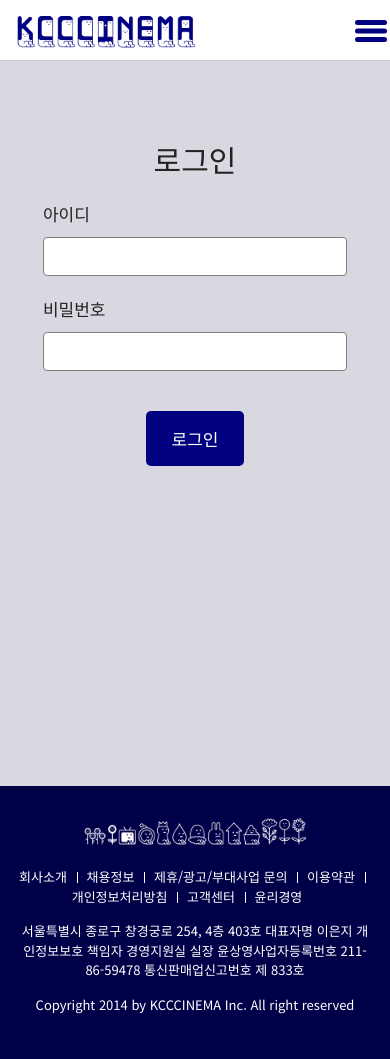
After one commit to 2birdsilver/KCCCINEMA, a Spring Boot app: page /login in a window 390 px wide. The commit adds this page. Run offline with Spring Boot 4, Linux system fonts and the light colour scheme.

Commit message:
[하늘][#add] login 화면 구현

```diff
--- /dev/null
+++ b/KCCCINEMAPrj/src/main/java/com/example/kcccinema/controller/UserController.java
@@ -0,0 +1,18 @@
+package com.example.kcccinema.controller;
+
+import org.springframework.stereotype.Controller;
+import org.springframework.web.bind.annotation.RequestMapping;
+
+@Controller
+public class UserController {
+
+	@RequestMapping("/login")
+	public String login() {
+		return "user/login";
+	}
+
+	@RequestMapping("/signup")
+	public String signup() {
+		return "user/signup";
+	}
+}
--- a/KCCCINEMAPrj/src/main/resources/static/css/home.css
+++ b/KCCCINEMAPrj/src/main/resources/static/css/home.css
@@ -51,7 +51,7 @@
   padding: 0 16px;
 }
 
-#check_box {
+#side_check_box {
   display: none;
 }
 #side_menu {
@@ -974,11 +974,11 @@ body.modal_on {
     left: 0px;
   }
 
-#check_box {
+#side_check_box {
   display: none;
 }
 
-#check_box + label {
+#side_check_box + label {
   position: absolute;
   top: 20px;
   display: block;
@@ -989,7 +989,7 @@ body.modal_on {
   z-index: 2;
 }
 
-#check_box + label > span {
+#side_check_box + label > span {
   position: absolute;
   display: block;
   width: 100%;
@@ -999,26 +999,26 @@ body.modal_on {
   transition: all 300ms;
 }
 
-#check_box:checked + label > span:nth-child(1) {
+#side_check_box:checked + label > span:nth-child(1) {
   top: 50%;
   transform: translate(0, -50%);
   transform: rotate(45deg);
 }
 
-#check_box + label > span:nth-child(2) {
+#side_check_box + label > span:nth-child(2) {
   top: 50%;
   transform: translate(0, -50%);
 }
 
-#check_box:checked + label > span:nth-child(2) {
+#side_check_box:checked + label > span:nth-child(2) {
   opacity: 0;
 }
 
-#check_box + label > span:nth-child(3) {
+#side_check_box + label > span:nth-child(3) {
   bottom: 0;
 }
 
-#check_box:checked + label > span:nth-child(3) {
+#side_check_box:checked + label > span:nth-child(3) {
   top: 50%;
   transform: translate(0, -50%);
   transform: rotate(-45deg);
@@ -1053,7 +1053,7 @@ body.modal_on {
 	color: #020281;
 }
 
-#check_box:checked + label + #side_menu {
+#side_check_box:checked + label + #side_menu {
   left: 75%;
 }
 
@@ -1138,7 +1138,7 @@ body.modal_on {
   body {
     background: #d9d7e0;
   }
-  #check_box:checked + label + #side_menu {
+  #side_check_box:checked + label + #side_menu {
   	left: 67%;
   }
   #movie {
@@ -1551,7 +1551,7 @@ body.modal_on {
 }
 
 @media (max-width: 480px) {
-  #check_box:checked + label + #side_menu {
+  #side_check_box:checked + label + #side_menu {
     left: 40%;
   }
 }
--- /dev/null
+++ b/KCCCINEMAPrj/src/main/resources/static/css/login.css
@@ -0,0 +1,88 @@
+@charset "UTF-8";
+
+@media (max-width: 2600px) {
+	#login_container {
+		margin-top: 10%;
+		width: 100%;
+		height: 77vh;
+	}
+
+	.login {
+		display: flex;
+		flex-direction: column;
+		justify-content: center;
+	    align-items: center;
+	}
+
+	.login h1 {
+		font-size: 30px;
+	}
+
+	.login_input {
+		margin: 5% 0;
+		display:flex;
+		flex-direction: column;
+	    width: 25%;
+	}
+
+	.login_input p {
+		margin-bottom: 10px;
+		font-size: 17px;
+	}
+
+	.login_input input {
+		margin-bottom: 20px;
+		padding: 9px 0;
+	    border-radius: 4px;
+	    border: 1.5px solid grey;
+	}
+
+	.login button {
+		width: 25%;
+		padding: 15px 0;
+		background: #020281;
+		border-radius: 5px;
+		color: #ffffff;
+		font-size: 17px;
+	}
+}
+
+@media (max-width: 1280px) {
+	#login_container {
+		margin-top: 15%;
+	}
+
+	.login_input {
+		width: 38%;
+	}
+}
+
+@media (max-width: 960px) {
+	#login_container {
+		margin-top: 20%;
+	}
+
+	.login_input {
+		width: 48%;
+	}
+}
+
+@media (max-width: 768px) {
+	#login_container {
+		margin-top: 25%;
+	}
+
+	.login_input {
+		width: 58%;
+	}
+}
+
+@media (max-width: 560px) {
+	#login_container {
+		margin-top: 35%;
+	}
+
+	.login_input {
+		width: 78%;
+	}
+}
--- a/KCCCINEMAPrj/src/main/resources/templates/home.html
+++ b/KCCCINEMAPrj/src/main/resources/templates/home.html
@@ -1,10 +1,6 @@
 <!DOCTYPE html>
 <html xmlns:th="http://www.thymeleaf.org">
-<head>
-	<th:block th:replace="~{/include/header :: header}">\
-	<link rel="stylesheet" th:href="@{/css/home.css}">
-<!--     <link rel="stylesheet" th:href="@{/css/swiper.css}"> -->
-</head>
+<head th:replace="~{/include/header :: header}"></head>
 <body>
 	<div id="main_container">
 		<section id="banner">
--- a/KCCCINEMAPrj/src/main/resources/templates/include/header.html
+++ b/KCCCINEMAPrj/src/main/resources/templates/include/header.html
@@ -4,30 +4,16 @@
     <meta charset="UTF-8">
     <meta name="viewport" content="user-scalable=no, initial-scale=1.0, maximum-scale=1.0, minimum-scale=1.0, width=device-width">
     <meta http-equiv="X-UA-Compatible" content="ie=edge">
-    <title th:text="${title}"></title>
+    <title th:text="#{title}">KCCCINEMA</title>
 
     <!-- CSS -->
     <link rel="stylesheet" th:href="@{/css/reset.css}">
     <link rel="stylesheet" th:href="@{/css/home.css}">
     <link rel="stylesheet" th:href="@{/css/swiper.css}">
+    <link rel="stylesheet" th:href="@{/css/login.css}">
 
     <!-- 파비콘 -->
-    <link rel="shortcut icon" href="assets/icons/favicon.ico">
-    <link rel="apple-touch-icon-precomposed" href="assets/icons/favicon_72.png" />
-    <link rel="apple-touch-icon-precomposed" sizes="96x96" href="assets/icons/favicon_96.png" />
-    <link rel="apple-touch-icon-precomposed" sizes="144x144" href="assets/icons/favicon_144.png" />
-    <link rel="apple-touch-icon-precomposed" sizes="192x192" href="assets/icons/favicon_192.png" />
-
-<!--     페이스북 메타 태그
-    <meta property="og:title" content="메가박스 사이트 만들기" />
-    <meta property="og:url" content="https://github.com/webstoryboy/megabox2019" />
-    <meta property="og:image" content="https://webstoryboy.github.io/megabox2019/mega.jpg" />
-
-    트위터 메타 태그
-    <meta name="twitter:card" content="summary">
-    <meta name="twitter:title" content="메가박스 사이트 만들기">
-    <meta name="twitter:url" content="https://github.com/webstoryboy/megabox2019/">
-    <meta name="twitter:image" content="https://webstoryboy.github.io/megabox2019/mega.jpg"> -->
+	<link rel="shortcut icon" th:href="@{/images/favicon.png}">
 
     <!-- 웹 폰트 -->
     <link href="https://fonts.googleapis.com/css?family=Noto+Sans+KR:100,300,400,500,700,900&amp;subset=korean" rel="stylesheet">
@@ -39,16 +25,12 @@
             <div class="row">
                 <div class="header clearfix">
                     <h1>
-                        <a href="#">
+                        <a href="/">
                             <em><img src="/images/logo.png" alt="KCCCINEMA"></em>
                         </a>
                     </h1>
-                    <!--<nav id="mNav">
-                        <h2 class="ir_so">전체 메뉴</h2>
-                        <a href="#" class="ham"><span></span></a>
-                    </nav>-->
-                    <input type="checkbox" id="check_box" />
-				    <label for="check_box">
+                    <input type="checkbox" id="side_check_box" />
+				    <label for="side_check_box">
 				      <span></span>
 				      <span></span>
 				      <span></span>
@@ -58,8 +40,8 @@
 				        <li><a href="#">영화</a></li>
 				        <li><a href="/book">예매</a></li>
 				        <li><a href="#">이벤트</a></li>
-				        <li><a href="#">로그인</a></li>
-				        <li><a href="#">회원가입</a></li>
+				        <li><a href="/login">로그인</a></li>
+				        <li><a href="/signup">회원가입</a></li>
 				      </ul>
 				    </div>
                     <nav class="nav">
@@ -67,8 +49,8 @@
                             <li><a href="#">영화</a></li>
                             <li><a href="/book">예매</a></li>
                             <li><a href="#">이벤트</a></li>
-                            <li><a href="#">로그인</a></li>
-                            <li><a href="#">회원가입</a></li>
+                            <li><a href="/login">로그인</a></li>
+                            <li><a href="/signup">회원가입</a></li>
                         </ul>
                     </nav>
                 </div>
--- /dev/null
+++ b/KCCCINEMAPrj/src/main/resources/templates/user/login.html
@@ -0,0 +1,22 @@
+<!DOCTYPE html>
+<html xmlns:th="http://www.thymeleaf.org">
+<head th:replace="~{/include/header :: header}">
+	<title th:text="#{title}">KCCCINEMA</title>
+</head>
+<body>
+	<div id="login_container">
+		<div class="login">
+			<h1>로그인</h1>
+			<div class="login_input">
+				<p>아이디</p>
+				<input type="text"/>
+				<p>비밀번호</p>
+				<input type="text"/>
+			</div>
+			<button>로그인</button>
+		</div>
+	</div>
+
+	<footer th:replace="~{/include/footer :: footer}"></footer>
+</body>
+</html>
```
